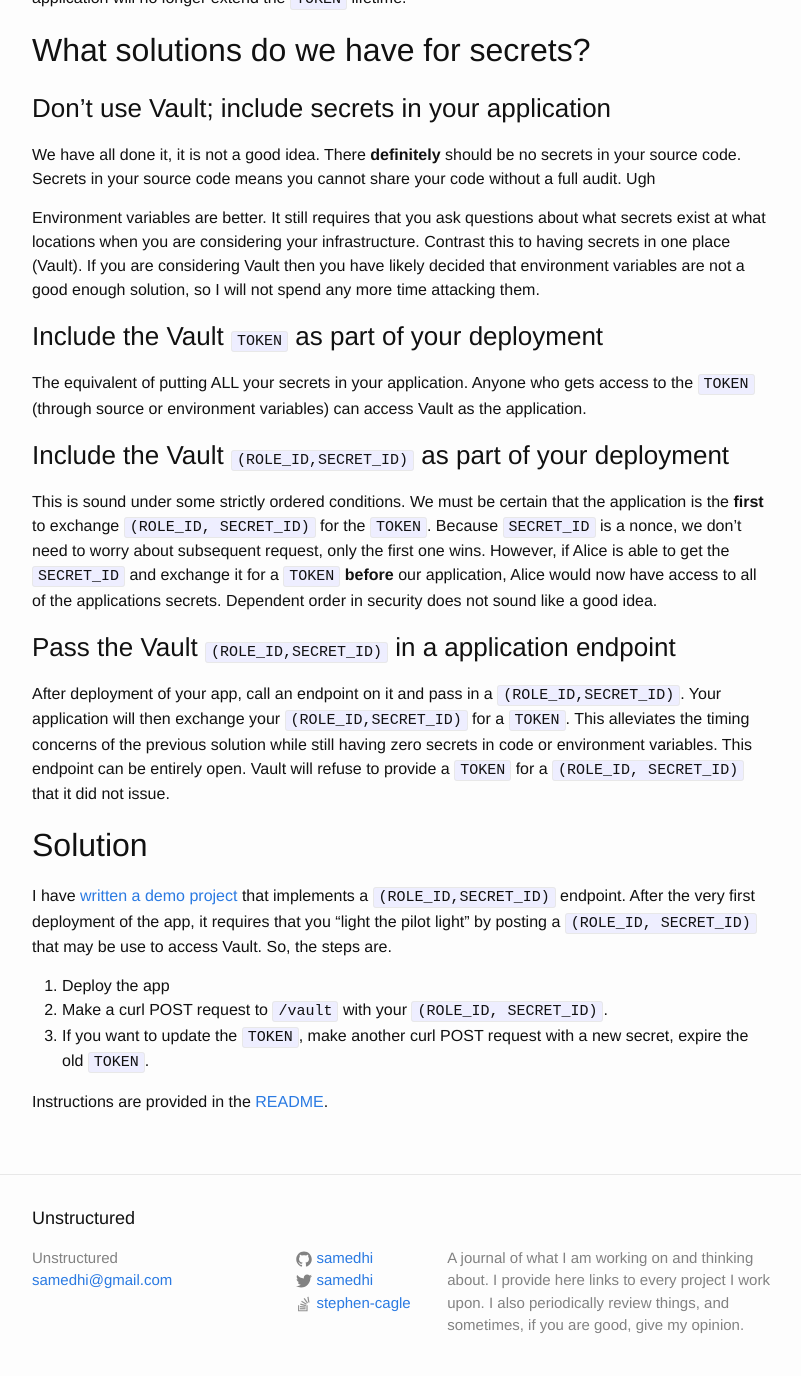
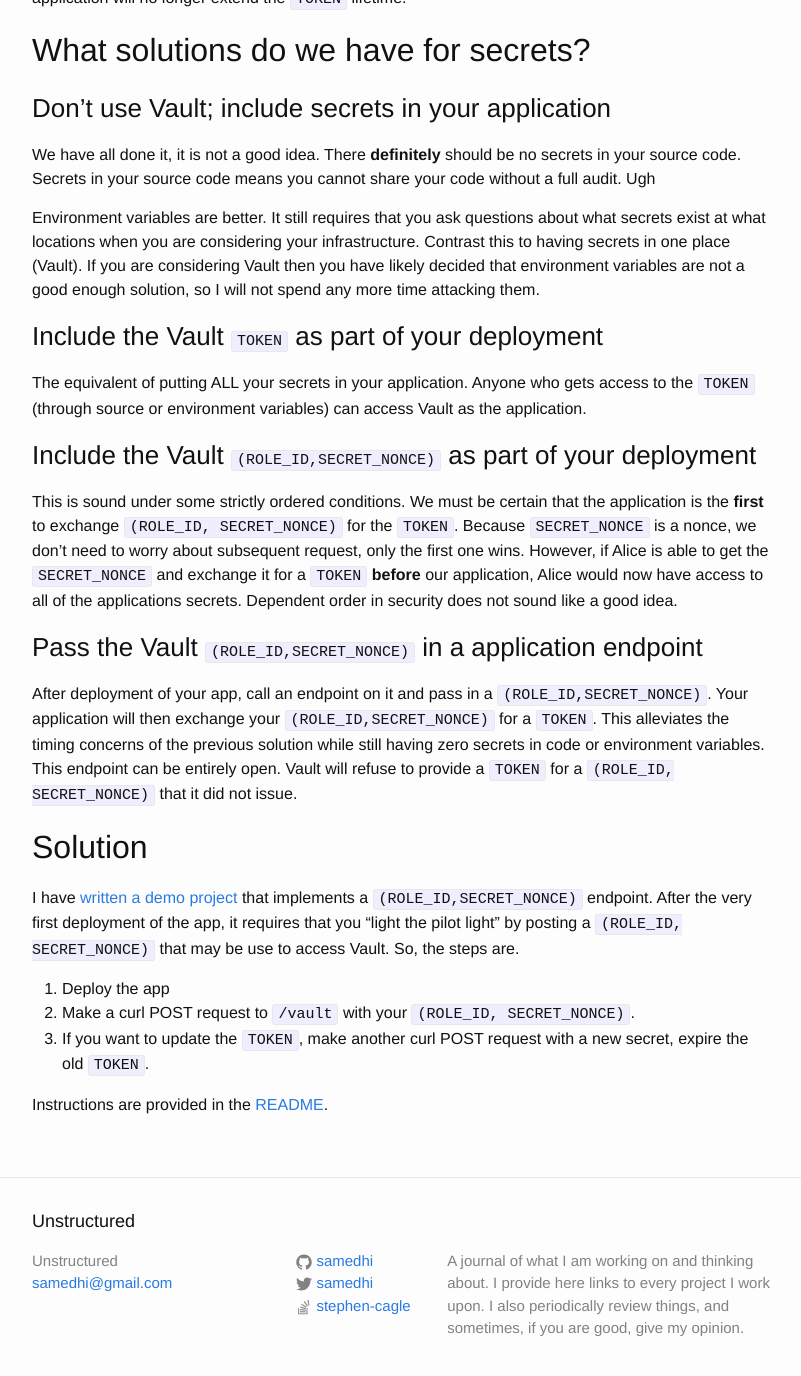
Before and after one commit to samedhi/samedhi.github.io, a Jekyll site: the page built from _posts/2016-12-11-get-a-vault-token-to-your-application.md, in a window 1280 px wide and 1400 px high, scrolled down 687 px. Shown: the top 1376 px of the window, without its empty margins (238-1039 px from the left). Built offline with Jekyll 4.4.1, drawn with Linux system fonts in a browser that asks for light colours; comment, search, counter and statistics services are not loaded; some of the changed text lies outside the part shown.

Commit message:
Replace SECRET_ID -> SECRET_NONCE

```diff
--- a/_posts/2016-12-11-get-a-vault-token-to-your-application.md
+++ b/_posts/2016-12-11-get-a-vault-token-to-your-application.md
@@ -11,7 +11,7 @@ Your application needs a `TOKEN` in order to access your [Vault](https://www.has
 
 Vault is a tool for managing secrets. Vault act as a key/value store where the keys are paths and the values are dictionaries written at those paths. Vault allows for auditing, roles, authentication, and much more.
 
-Vault application access your secrets through a `TOKEN`. A `TOKEN` is built from a tuple of `(ROLE_ID, SECRET_ID)`. You likely have a single `ROLE_ID` per application. Your `SECRET_ID` is a [cryptographic nonce](https://en.wikipedia.org/wiki/Cryptographic_nonce) that is exchanged with the `ROLE_ID` to get a `TOKEN`. As a nonce, your `SECRET_ID` may only be exchanged for a `TOKEN` at most one time.
+Vault application access your secrets through a `TOKEN`. A `TOKEN` is built from a tuple of `(ROLE_ID, SECRET_NONCE)`. You likely have a single `ROLE_ID` per application. Your `SECRET_NONCE` is a [cryptographic nonce](https://en.wikipedia.org/wiki/Cryptographic_nonce) that is exchanged with the `ROLE_ID` to get a `TOKEN`. As a nonce, your `SECRET_NONCE` may only be exchanged for a `TOKEN` at most one time.
 
 Once you application has a `TOKEN` it may then make request to your Vault server. A `TOKEN` will expire `N` minutes from its last refresh or initialization. So to keep a `TOKEN` valid, the application will need to tell Vault at least once every N minutes to refresh (extend) the `TOKEN`. Your Token will always have a lifetime of (last refresh time) + `N`. If your server goes down, the `TOKEN` will soon expire as the application will no longer extend the `TOKEN` lifetime.
 
@@ -25,18 +25,18 @@ Environment variables are better. It still requires that you ask questions about
 ### Include the Vault `TOKEN` as part of your deployment
 The equivalent of putting ALL your secrets in your application. Anyone who gets access to the `TOKEN` (through source or environment variables) can access Vault as the application.
 
-### Include the Vault `(ROLE_ID,SECRET_ID)` as part of your deployment
-This is sound under some strictly ordered conditions. We must be certain that the application is the **first** to exchange `(ROLE_ID, SECRET_ID)` for the `TOKEN`. Because `SECRET_ID` is a nonce, we don't need to worry about subsequent request, only the first one wins. However, if Alice is able to get the `SECRET_ID` and exchange it for a `TOKEN` **before** our application, Alice would now have access to all of the applications secrets.  Dependent order in security does not sound like a good idea.
+### Include the Vault `(ROLE_ID,SECRET_NONCE)` as part of your deployment
+This is sound under some strictly ordered conditions. We must be certain that the application is the **first** to exchange `(ROLE_ID, SECRET_NONCE)` for the `TOKEN`. Because `SECRET_NONCE` is a nonce, we don't need to worry about subsequent request, only the first one wins. However, if Alice is able to get the `SECRET_NONCE` and exchange it for a `TOKEN` **before** our application, Alice would now have access to all of the applications secrets.  Dependent order in security does not sound like a good idea.
 
-### Pass the Vault `(ROLE_ID,SECRET_ID)` in a application endpoint
-After deployment of your app, call an endpoint on it and pass in a `(ROLE_ID,SECRET_ID)`. Your application will then exchange your `(ROLE_ID,SECRET_ID)` for a `TOKEN`. This alleviates the timing concerns of the previous solution while still having zero secrets in code or environment variables. This endpoint can be entirely open. Vault will refuse to provide a `TOKEN` for a `(ROLE_ID, SECRET_ID)` that it did not issue.
+### Pass the Vault `(ROLE_ID,SECRET_NONCE)` in a application endpoint
+After deployment of your app, call an endpoint on it and pass in a `(ROLE_ID,SECRET_NONCE)`. Your application will then exchange your `(ROLE_ID,SECRET_NONCE)` for a `TOKEN`. This alleviates the timing concerns of the previous solution while still having zero secrets in code or environment variables. This endpoint can be entirely open. Vault will refuse to provide a `TOKEN` for a `(ROLE_ID, SECRET_NONCE)` that it did not issue.
 
 ## Solution
 
-I have [written a demo project](https://github.com/samedhi/canary-in-a-vault) that implements a `(ROLE_ID,SECRET_ID)` endpoint. After the very first deployment of the app, it requires that you "light the pilot light" by posting a `(ROLE_ID, SECRET_ID)` that may be use to access Vault. So, the steps are.
+I have [written a demo project](https://github.com/samedhi/canary-in-a-vault) that implements a `(ROLE_ID,SECRET_NONCE)` endpoint. After the very first deployment of the app, it requires that you "light the pilot light" by posting a `(ROLE_ID, SECRET_NONCE)` that may be use to access Vault. So, the steps are.
 
 1. Deploy the app
-2. Make a curl POST request to `/vault` with your `(ROLE_ID, SECRET_ID)`.
+2. Make a curl POST request to `/vault` with your `(ROLE_ID, SECRET_NONCE)`.
 3. If you want to update the `TOKEN`, make another curl POST request with a new secret, expire the old `TOKEN`.
 
 Instructions are provided in the [README](https://github.com/samedhi/canary-in-a-vault).
```
